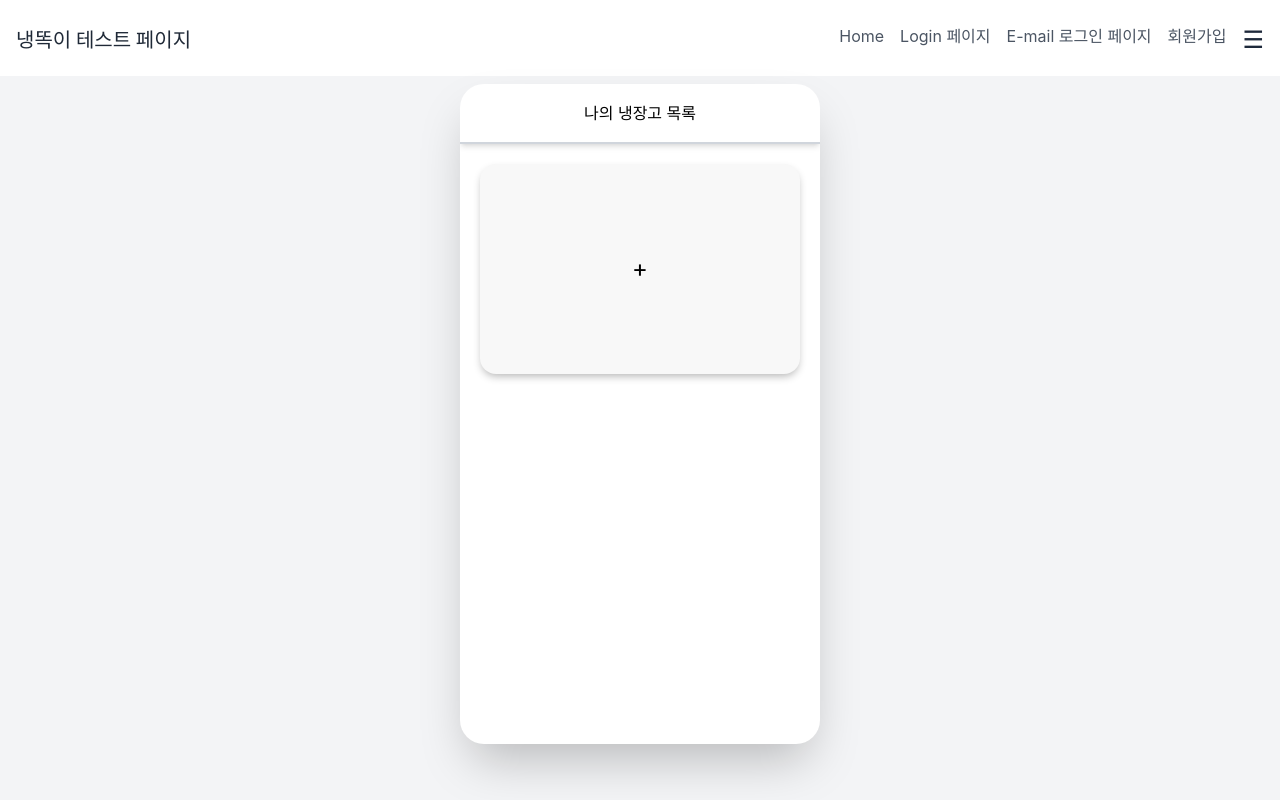
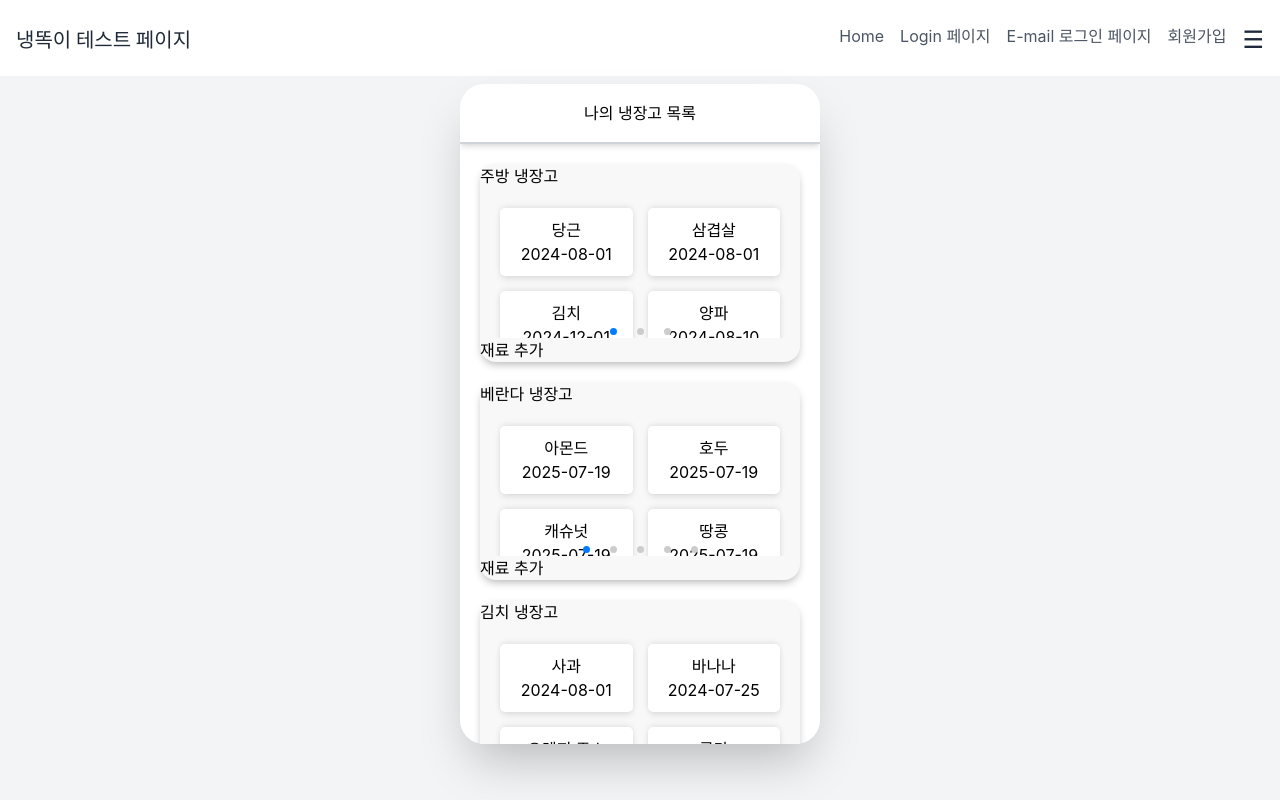
Before and after one commit to OZ-Coding-School/oz_03_main-002-FE, a React (Vite) app: page /fridges in a window 1280 px wide. Built offline with nearby package versions, Linux system fonts and the light colour scheme; a web font is replaced by a local one.

Commit message:
feat: 냉장고 목록 UI - 화면 출력 오류 해제 및 전역관리 해제  #28

```diff
--- a/src/components/FridgeItem.tsx
+++ b/src/components/FridgeItem.tsx
@@ -14,7 +14,7 @@ function FridgeItem({ item }: FridgeItemProps) {
   return (
     <div className="fridge-item">
       <h3>{item.fridges_name}</h3>
-      <Slider ingredients={item.ingre_list} />
+      <Slider ingredients={item.ingre_list} sliderId={item.id} />
       <button type="button">재료 추가</button>
     </div>
   );
--- a/src/components/FridgeList.tsx
+++ b/src/components/FridgeList.tsx
@@ -1,11 +1,10 @@
-import React from 'react';
+import React, { useState } from 'react';
 import FridgeItem from './FridgeItem.tsx';
-import useFridgeStore, { Refrigerator } from '../store/fridgeStore';
+import fridgeData from '../data/fridgeData.ts';
+import { Refrigerator } from './type/fridgeType.ts';
 
-// FridgeList 컴포넌트 정의: 냉장고 목록을 표시
 function FridgeList() {
-  // Zustand를 통해 fridges 상태를 가져옴
-  const fridges = useFridgeStore((state) => state.fridges);
+  const [fridges, setFridges] = useState(fridgeData);
 
   // 냉장고 스타일 정의
   const fridgeStyle =
--- a/src/components/Slider.tsx
+++ b/src/components/Slider.tsx
@@ -1,13 +1,14 @@
 import React, { useState } from 'react';
 import './Slider.css'; // 슬라이더 컴포넌트의 스타일을 정의한 CSS 파일을 가져옴
-import { RefrigeratorIngreList } from '../store/fridgeStore'; // Ingredient 타입을 가져옴
+import { RefrigeratorIngre } from './type/fridgeType';
 
 // SliderProps 타입 정의: ingredients 배열을 받아옴
 type SliderProps = {
-  ingredients: RefrigeratorIngreList[];
+  ingredients: RefrigeratorIngre[];
+  sliderId: number;
 };
 
-function Slider({ ingredients }: SliderProps) {
+function Slider({ ingredients, sliderId }: SliderProps) {
   const [currentIndex, setCurrentIndex] = useState(0);
   // 한 번에 보여줄 슬라이드의 개수
   const slideWidth = 4;
@@ -22,8 +23,10 @@ function Slider({ ingredients }: SliderProps) {
     index: number,
   ) => {
     if (event.key === 'Enter' || event.key === ' ') {
+      setCurrentIndex(index * slideWidth);
     }
   };
+  console.log(ingredients);
   return (
     <div className="slider-container">
       {/* 슬라이드 내용을 담는 컨테이너 */}
@@ -32,7 +35,7 @@ function Slider({ ingredients }: SliderProps) {
           .slice(currentIndex, currentIndex + slideWidth) // 현재 인덱스부터 슬라이드 크기만큼의 재료를 잘라냄
           .map((ingredient) => (
             <div key={ingredient.id} className="slider-item">
-              <p className="slider-item__name">{ingredient.name}</p>
+              <p className="slider-item__name">{ingredient.ingre_name}</p>
               <p className="slider-item__">{ingredient.expiration_date}</p>
             </div>
           ))}
@@ -40,11 +43,17 @@ function Slider({ ingredients }: SliderProps) {
       {/* 도트 네비게이션 컨테이너 */}
       {totalPages > 1 && (
         <div className="dots-container">
-          {Array.from({ length: totalPages }).map((_, index) => (
+          {Array.from({ length: totalPages }, (_, index) => (
             <span
-              key={index}
+              key={`${sliderId}-${index}`}
               className={`dot ${currentIndex / slideWidth === index ? 'active' : ''}`}
               onClick={() => handleDotClick(index)}
+              onKeyDown={(event) => {
+                handleKeyDown(event, index);
+              }}
+              tabIndex={0}
+              role="button"
+              aria-label={`Go to slide ${index + 1}`}
             />
           ))}
         </div>
--- /dev/null
+++ b/src/components/type/fridgeType.ts
@@ -0,0 +1,26 @@
+// 냉장고에 추가된 재료 타입
+export type RefrigeratorIngre = {
+  id: number;
+  ingre_name: string;
+  quantity: number;
+  registration_date: string;
+  expiration_date: string;
+  category: string;
+  weight?: number;
+};
+
+// 사용자의 냉장고
+export type Refrigerator = {
+  id: number;
+  fridges_name: string; // TODO 백엔드에 항목 추가 요청해야함
+  create_at: string;
+  update_at: string;
+  is_activate: boolean;
+  // TODO 어떻게 매칭을 시킬지... // user_id: number;
+  ingre_list: RefrigeratorIngre[]; // json 데이터에 포함
+};
+
+export type Fridges = {
+  fridges: Refrigerator[];
+  setFridges: (fridges: Refrigerator[]) => void;
+};
--- a/src/data/fridges.ts
+++ b/src/data/fridgeData.ts
@@ -1,12 +1,12 @@
 // 특정 사용자의 냉장고 목록 Dummy Data
-const fridges = [
+const fridgeData = [
   {
     id: 1,
     fridges_name: '주방 냉장고',
     ingre_list: [
       {
         id: 1,
-        name: '당근',
+        ingre_name: '당근',
         quantity: 3,
         registration_date: '2024-07-19',
         expiration_date: '2024-08-01',
@@ -336,4 +336,4 @@ const fridges = [
   },
 ];
 
-export default fridges;
+export default fridgeData;
--- a/src/data/test.ts
+++ /dev/null
@@ -1,13 +0,0 @@
-const test = {
-  '0': {
-    ingredients_name: '기장',
-    major_code: 1,
-    ' major_name': '곡류',
-    middle_code: 100300,
-    middle_name: null,
-    sub_code: 10030001,
-    ' sub_name': '도정',
-  },
-};
-
-export default test;
--- a/src/store/fridgeStore.ts
+++ /dev/null
@@ -1,49 +0,0 @@
-// src/store/fridgeStore.ts
-import { create } from 'zustand';
-import { devtools, persist } from 'zustand/middleware';
-
-// 냉장고에 추가된 재료 타입
-export type RefrigeratorIngreList = {
-  id: number;
-  name: string;
-  quantity: number;
-  registration_date: string;
-  expiration_date: string;
-  category: string;
-  weight?: number;
-};
-
-// 사용자의 냉장고
-export type Refrigerator = {
-  id: number;
-  fridges_name: string; // TODO 백엔드에 항목 추가 요청해야함
-  create_at: string;
-  update_at: string;
-  is_activate: boolean;
-  // TODO 어떻게 매칭을 시킬지... // user_id: number;
-  ingre_list: RefrigeratorIngreList[]; // json 데이터에 포함
-};
-
-type FridgeStore = {
-  fridges: Refrigerator[];
-  hasFridge: boolean;
-  setFridges: (fridges: Refrigerator[]) => void;
-};
-
-const useFridgeStore = create<FridgeStore>()(
-  devtools(
-    persist(
-      (set) => ({
-        fridges: [],
-        hasFridge: false,
-        setFridges: (fridges: Refrigerator[]) =>
-          set({ fridges, hasFridge: fridges.length > 0 }),
-      }),
-      {
-        name: 'fridge-store', // 로컬 스토리지에 저장될 이름
-      },
-    ),
-  ),
-);
-
-export default useFridgeStore;
```
